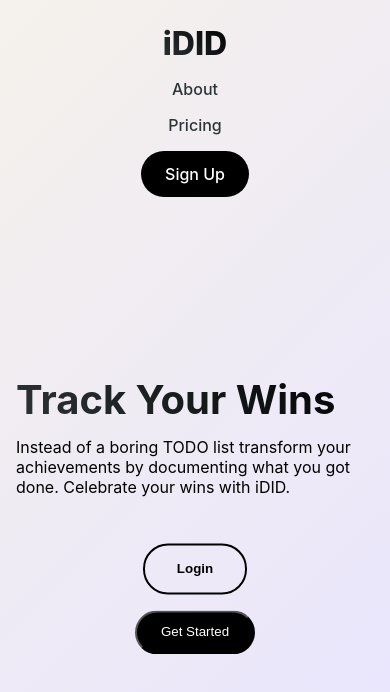
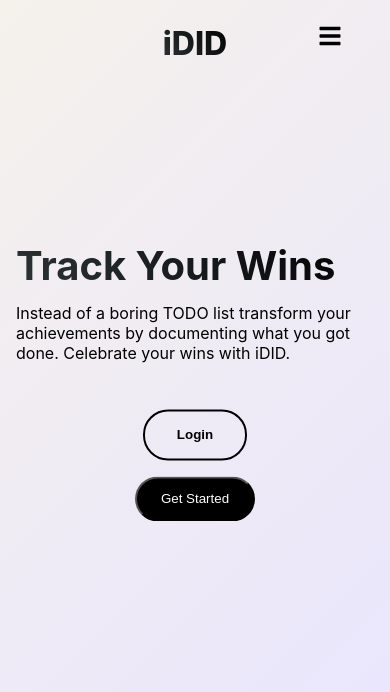
Before and after one commit to nig3l/iDID, a React (Create React App) app in the folder frontend/: page / in a window 390 px wide. Shown: the top 692 px of the page. Built offline with nearby package versions, Linux system fonts and the light colour scheme; no server answers.

Commit message:
smooth navigation on mobile

```diff
--- /dev/null
+++ b/frontend/src/components/Navbar/NavbarLanding.js
@@ -0,0 +1,26 @@
+import React, { useState } from 'react';
+import { FaBars, FaTimes } from 'react-icons/fa';
+
+const NavbarLanding = ({ onSignup }) => {
+  const [isMenuOpen, setIsMenuOpen] = useState(false);
+
+  const toggleMenu = () => {
+    setIsMenuOpen(!isMenuOpen);
+  };
+
+  return (
+    <header className="landing-header">
+      <div className="logo">iDID</div>
+      <div className="menu-icon" onClick={toggleMenu}>
+        {isMenuOpen ? <FaTimes /> : <FaBars />}
+      </div>
+      <nav className={`navigation ${isMenuOpen ? 'active' : ''}`}>
+        <a href="/about">About</a>
+        <a href="/pricing">Pricing</a>
+        <a className="cta-button" onClick={onSignup}>Sign Up</a>
+      </nav>
+    </header>
+  );
+};
+
+export default NavbarLanding;
--- a/frontend/src/components/Pages/LandingPage.css
+++ b/frontend/src/components/Pages/LandingPage.css
@@ -91,16 +91,57 @@
     transform: translateY(-2px);
   }
 
+  .menu-icon {
+    display: none;
+    cursor: pointer;
+    font-size: 1.5rem;
+    z-index: 100;
+  }
+
   @media (max-width: 768px) {
+    .menu-icon {
+      display: block;
+      position: absolute;
+      right: 2rem;
+      top: 1.5rem;
+    }
+
+    .navigation {
+      position: fixed;
+      top: 0;
+      right: -100%;
+      height: 100vh;
+      width: 70%;
+      background: white;
+      padding: 6rem 2rem;
+      transition: 0.3s ease-in-out;
+      box-shadow: -2px 0 5px rgba(0, 0, 0, 0.1);
+    }
+
+    .navigation.active {
+      right: 0;
+      padding-top: 4rem;
+      width: 200px;
+    }
+
+    .navigation a {
+      display: block;
+      margin: 1.5rem 0;
+      font-size: 1.2rem;
+      display: block;
+      margin: 1rem 0;
+      font-size: 1rem;
+      text-align: center;
+    }
+
+    .landing-header {
+      position: relative;
+    }
+
     .landing-header {
       flex-direction: column;
       gap: 1rem;
       text-align: center;
-    }
-
-    .navigation {
-      flex-direction: column;
-      gap: 1rem;
     }
 
     .text-content h1 {
--- a/frontend/src/components/Pages/LandingPage.js
+++ b/frontend/src/components/Pages/LandingPage.js
@@ -1,5 +1,6 @@
-import React, { useEffect, useRef } from 'react';
+import React, { useEffect, useRef, useState } from 'react';
 import { useNavigate } from 'react-router-dom';
+import Navbar from '../Navbar/NavbarLanding';
 import gsap from 'gsap';
 import './LandingPage.css';
 
@@ -43,14 +44,7 @@ const LandingPage = () => {
 
   return (
     <div className="landing-container">
-      <header className="landing-header">
-        <div className="logo">iDID</div>
-              <nav className="navigation">
-                <a href="/about">About</a>
-                <a href="/pricing">Pricing</a>
-                <a className="cta-button" onClick={handleSignup}>Sign Up</a>
-              </nav>
-      </header>
+      <Navbar onSignup={handleSignup} />
       <main className="landing-content">
         <div className="text-content">
           <h1 ref={titleRef}>Track Your Wins</h1>
```
